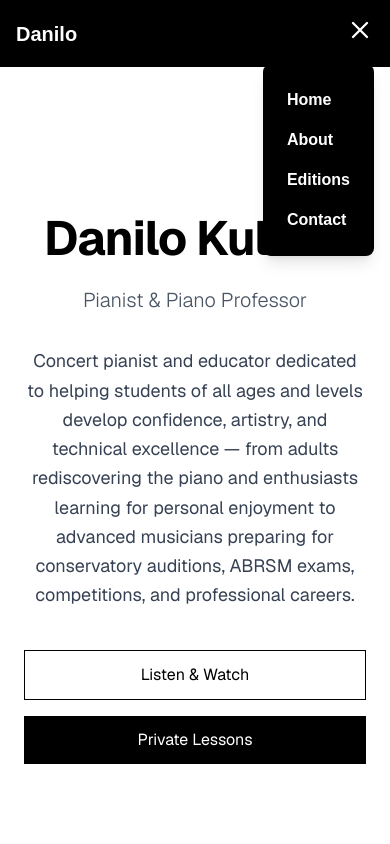
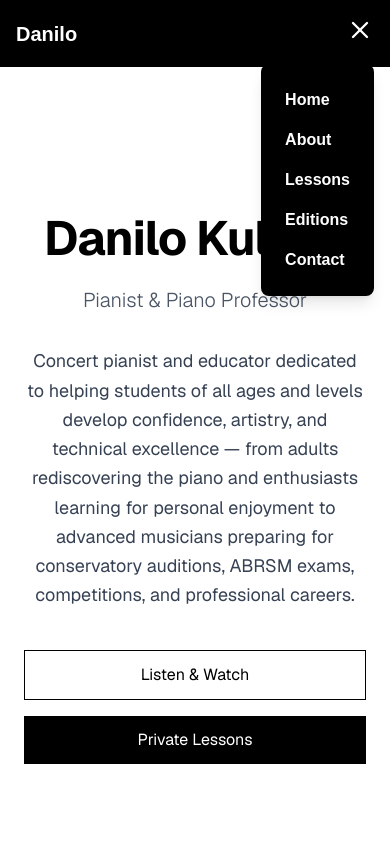
Before and after one commit to kulisic4/my-next-portfolio, a Next.js app: page / in a window 390 px wide. Both pictures are taken after a click on the button 360 px from the left and 30 px from the top of the page. Shown: the top 844 px of the page. Built offline with nearby package versions, Linux system fonts and the light colour scheme.

Commit message:
adding lessons button for mobile dropdown menu

```diff
--- a/components/NavBar.tsx
+++ b/components/NavBar.tsx
@@ -72,6 +72,13 @@ export default function Navbar() {
               About
             </Link>
             <Link
+              href="/lessons"
+              className="hover:text-sky-200"
+              onClick={() => setIsOpen(false)}
+            >
+              Lessons
+            </Link>
+            <Link
               href="/projects"
               className="hover:text-sky-200"
               onClick={() => setIsOpen(false)}
```
